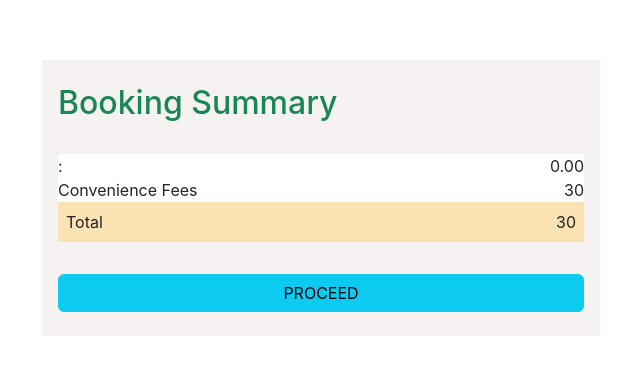
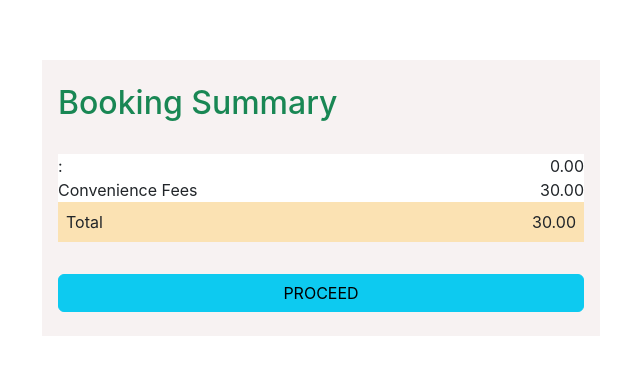
Before and after one commit to praveen1295/move-tickrts-booking-app, a React (Create React App) app: page /summary in a window 1280 px wide. Shown: the part 202-576 px from the top of the page, without its empty margins (319-959 px from the left). Built offline with nearby package versions, Linux system fonts and the light colour scheme.

Commit message:
completed

```diff
--- a/src/components/BookingSummary.jsx
+++ b/src/components/BookingSummary.jsx
@@ -34,7 +34,7 @@ const BookingSummary = () => {
               </div>
               <div className="d-flex justify-content-between">
                 <span>Convenience Fees</span>
-                <span>{showDetail.convenienceFee}</span>
+                <span>{showDetail.convenienceFee}.00</span>
               </div>
               <div
                 className="d-flex justify-content-between p-2"
@@ -42,7 +42,7 @@ const BookingSummary = () => {
               >
                 <span>Total</span>
                 <span>
-                  {showDetail.totalAmount + showDetail.convenienceFee}
+                  {showDetail.totalAmount + showDetail.convenienceFee}.00
                 </span>
               </div>
             </div>
```
